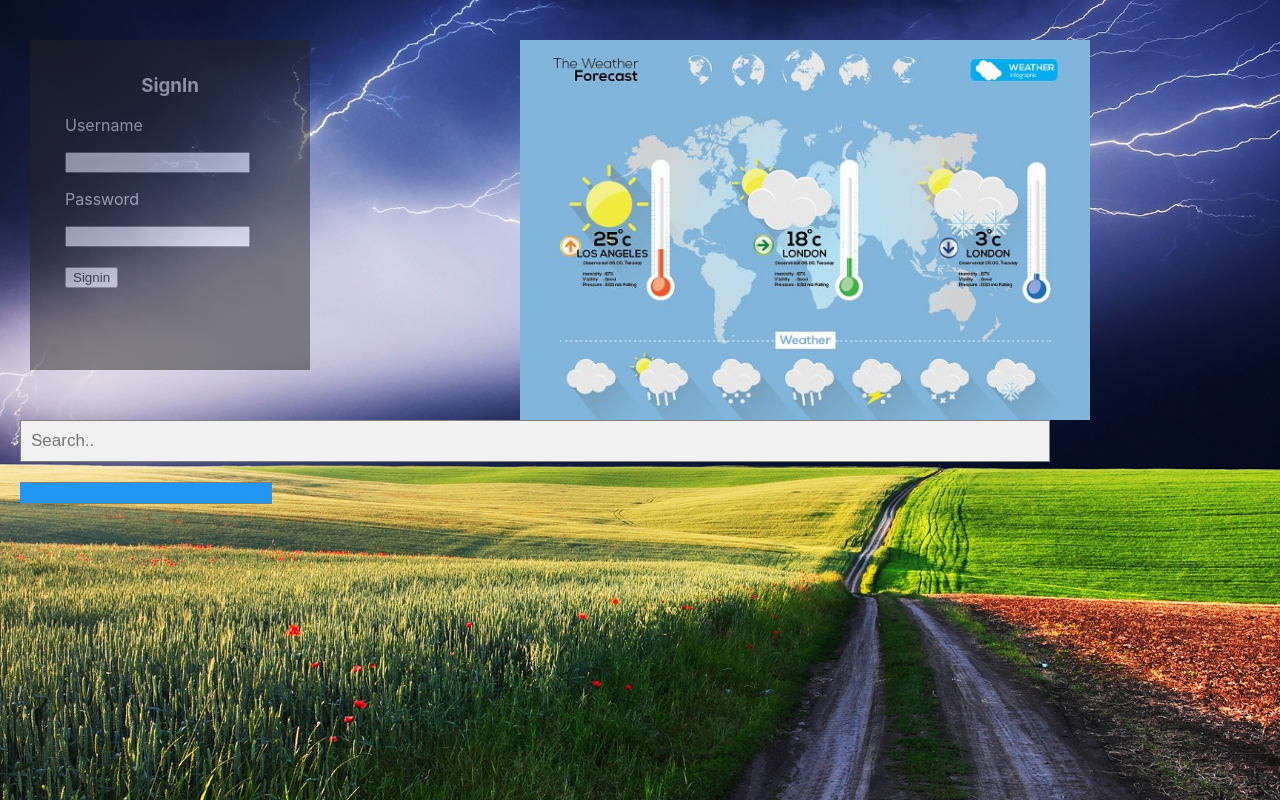
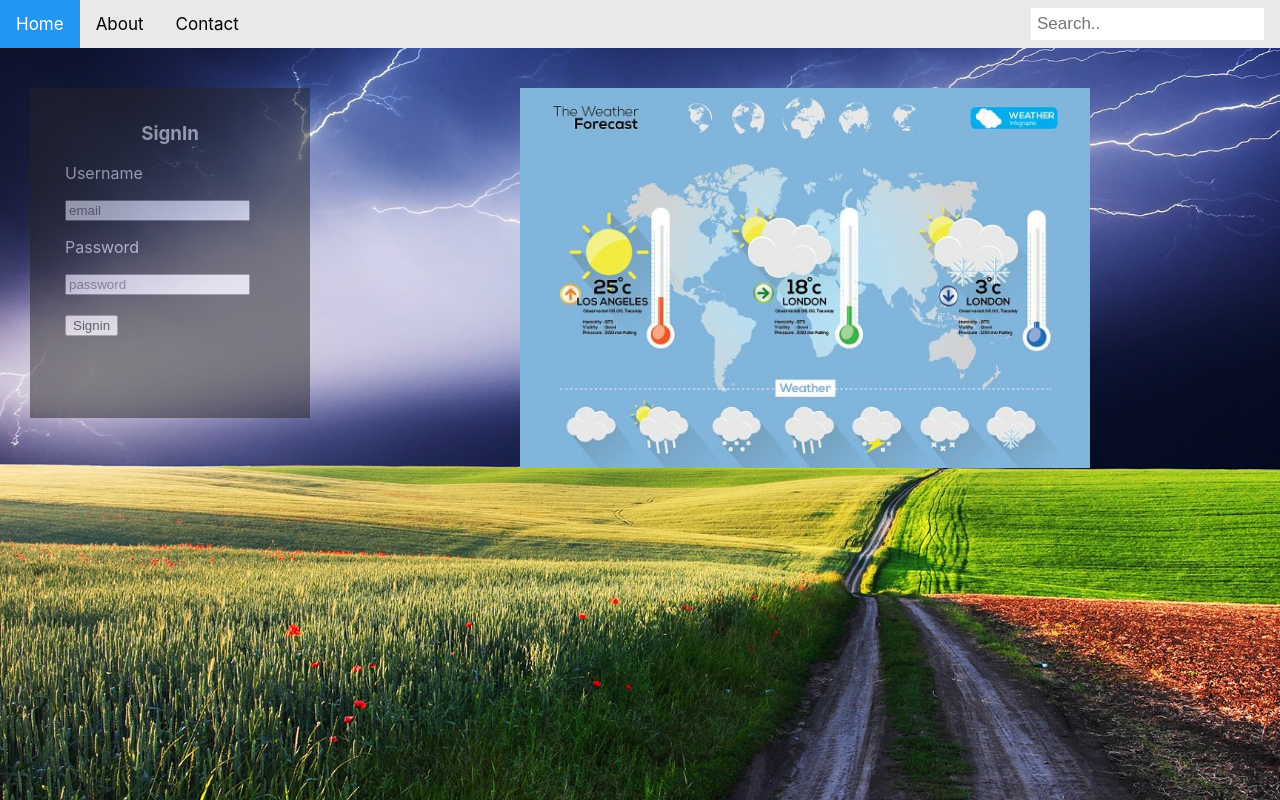
Before and after one commit to evadziwisdom/Weather-App, a React (Create React App) app: page / in a window 1280 px wide. Built offline with nearby package versions, Linux system fonts and the light colour scheme.

Commit message:
evadziwisdom

```diff
--- a/src/App.css
+++ b/src/App.css
@@ -47,41 +47,56 @@ button {
   height: 380px;
 }
 
-.search {
-  padding-left: 30px;
-  padding-top: 100px;
+/* Add a black background color to the top navigation bar */
+.topnav {
+  overflow: hidden;
+  background-color: #e9e9e9;
 }
 
-/* Style the search field */
-form.example input[type=text] {
-  padding: 10px;
+/* Style the links inside the navigation bar */
+.topnav a {
+  float: left;
+  display: block;
+  color: black;
+  text-align: center;
+  padding: 14px 16px;
+  text-decoration: none;
   font-size: 17px;
-  border: 1px solid grey;
-  float: left;
-  width: 80%;
-  background: #f1f1f1;
 }
 
-/* Style the submit button */
-form.example button {
-  float: left;
-  width: 20%;
-  padding: 10px;
-  background: #2196F3;
-  color: white;
-  font-size: 17px;
-  border: 1px solid grey;
-  border-left: none; /* Prevent double borders */
-  cursor: pointer;
+/* Change the color of links on hover */
+.topnav a:hover {
+  background-color: #ddd;
+  color: black;
 }
 
-form.example button:hover {
-  background: #0b7dda;
+/* Style the "active" element to highlight the current page */
+.topnav a.active {
+  background-color: #2196F3;
+  color: white;
 }
 
-/* Clear floats */
-form.example::after {
-  content: "";
-  clear: both;
-  display: table;
+/* Style the search box inside the navigation bar */
+.topnav input[type=text] {
+  float: right;
+  padding: 6px;
+  border: none;
+  margin-top: 8px;
+  margin-right: 16px;
+  font-size: 17px;
 }
+
+/* When the screen is less than 600px wide, stack the links and the search field vertically instead of horizontally */
+@media screen and (max-width: 600px) {
+  .topnav a, .topnav input[type=text] {
+    float: none;
+    display: block;
+    text-align: left;
+    width: 100%;
+    margin: 0;
+    padding: 14px;
+  }
+  .topnav input[type=text] {
+    border: 1px solid #ccc;
+  }
+}
--- a/src/App.js
+++ b/src/App.js
@@ -8,13 +8,14 @@ import SearchComponent from './SearchComponent';
 function App() {
   return (
     <body>
+       <div>
+      <SearchComponent />
+      </div>
       <div className="toprow">
       <LoginComponent />
       <InfographicComponent />
       </div>
-      <div>
-      <SearchComponent />
-      </div>
+
 
     </body>
 
--- a/src/LoginComponent.js
+++ b/src/LoginComponent.js
@@ -3,7 +3,7 @@ import './App.css';
 
 function LoginComponent () {
     const [ Signin, setSignin] = useState('Signin')
-    console.log(Signin)
+
 
     return (
         <div className="Loginpage">
@@ -11,9 +11,9 @@ function LoginComponent () {
             <h3 className="SigninHeader">SignIn</h3>
             <form>
                 <p>Username</p>
-                <input type="text/email" />
+                <input type="text/email" placeholder="email" />
                 <p>Password</p>
-                <input type="password"/>
+                <input type="password" placeholder="password" />
                 <button>{Signin}</button>
             </form>
         </div>
--- a/src/SearchComponent.js
+++ b/src/SearchComponent.js
@@ -4,10 +4,12 @@ import './App.css';
 function SearchComponent () {
 
     return (
-        <form className="example" action="action_page.php">
-        <input type="text" placeholder="Search.." name="search"/>
-        <button type="submit"><i className="fa fa-search"></i></button>
-      </form>
+      <div class="topnav">
+         <a class="active" href="#home">Home</a>
+         <a href="#about">About</a>
+         <a href="#contact">Contact</a>
+         <input type="text" placeholder="Search.."/>
+      </div>
     );
 }
 
```
